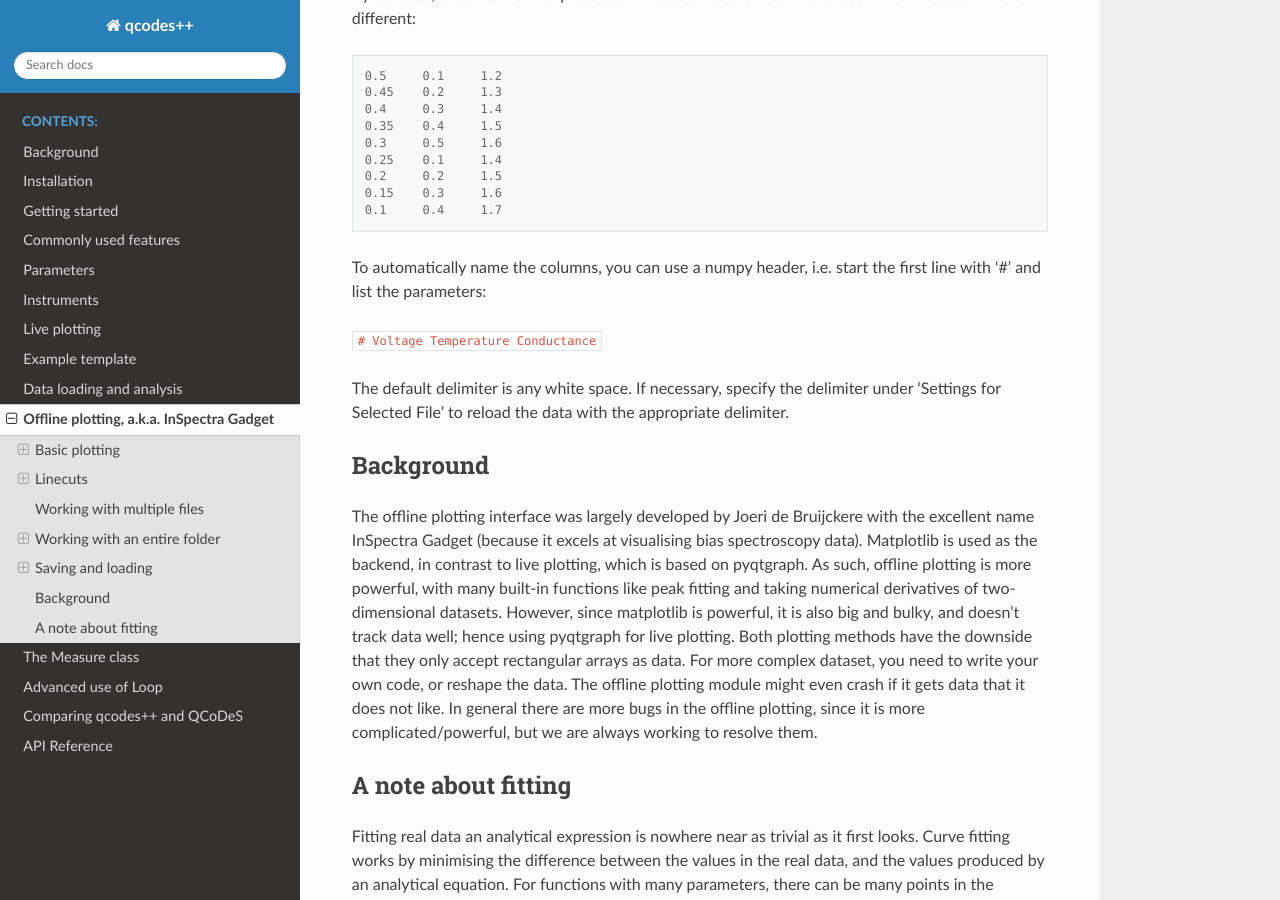
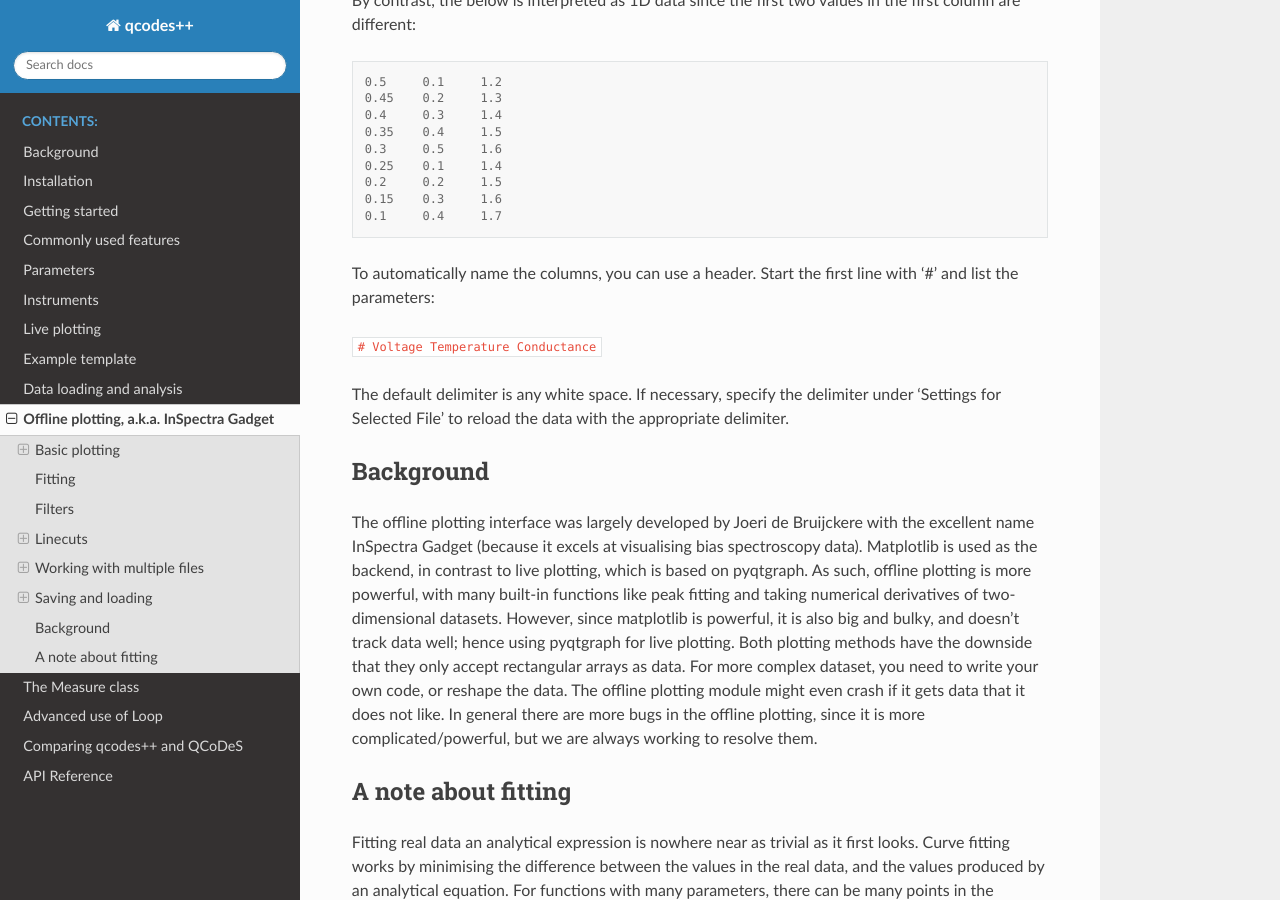
Before and after one commit to qcodespp/qcodespp.github.io, a Sphinx documentation site: the page built from docs/source/offline_plotting.rst, in a window 1280 px wide and 900 px high, scrolled down 8472 px. Built offline with Sphinx 7.4.7 and the Read the Docs theme 3.1.0, drawn with Linux system fonts in a browser that asks for light colours.

Commit message:
parameters and offline_plotting

```diff
--- a/docs/source/offline_plotting.rst
+++ b/docs/source/offline_plotting.rst
@@ -38,7 +38,7 @@ Plot types
 - FFTs are plotted against the `calculated frequencies <https://numpy.org/doc/stable/reference/generated/numpy.fft.fftfreq.html>`__. For this to be meaningful, the original data must be on an evenly-sampled grid. At current, you will have to interpolate your data to resample it onto an evenly-spaced grid. This may become automatic in future.
 
 Fitting
-^^^^^^^
+-------
 - The fitting is basically a GUI for `lmfit <https://lmfit.github.io/lmfit-py/>`__, with almost all built-in models implemented. See `here for a description of each model/function <https://lmfit.github.io/lmfit-py/builtin_models.html>`__.
 - To limit the fitting range, fill out the Xmin and Xmax fields, OR, click twice on the plot area. Lower limit first, upper limit second. Further clicks will move the closest limit to the click position.
 - You almost always need to provide some 'Input info'; might be the polynomial order, or the number of peaks to fit. The info is given in the box at the bottom of the window.
@@ -50,7 +50,7 @@ Fitting
 - Finally, you can also calculate statistics under 'fitting'. This isn't really fitting of course, it just calculates the listed values using the relevant numpy function (i.e. no lmfit involved). The statistics are saved as a .json file.
 
 Filters
-^^^^^^^
+-------
 Filters in InSpectra Gadget are simply mathematical operations that can be performed on the data. The filters thus handle everything from applying offsets to any of the axes, to doing numerical differentiation, smoothing and interpolation.
 
 - You can add multiple instances of the same filter type, change the order they are applied in and turn them off and on.
@@ -226,7 +226,7 @@ Working with multiple files
 - Duplicating a file will *not* carry over any linecuts or fits. It is quite hard to implement. If it *really* becomes relevant I can look into it.
 
 Working with an entire folder
------------------------------
+^^^^^^^^^^^^^^^^^^^^^^^^^^^^
 You can open data from an entire folder in two ways.
 
 - You can select 'Open Folder' and choose the relevant folder. This will load the list of all the datasets found in that folder *and all sub-folders*. The data itself will not be loaded until you click the checkbox to plot it. This is because the data gets loaded into memory, which *might* start to affect your computer's performance. However, unchecking a file does *not* free up memory. 'Remove file' and 'Clear list' *should* do it, but this is hard to troubleshoot. Certainly refreshing the kernel works.
@@ -308,7 +308,7 @@ By contrast, the below is interpreted as 1D data since the first two values in t
     0.1     0.4     1.7
 
 
-To automatically name the columns, you can use a numpy header, i.e. start the first line with '#' and list the parameters:
+To automatically name the columns, you can use a header. Start the first line with '#' and list the parameters:
 
 ``# Voltage Temperature Conductance``
 
```
Also changed, not shown: other parts of docs/source/offline_plotting.rst (+0 -2 lines), docs/source/parameters.rst (+5 -6 lines).
